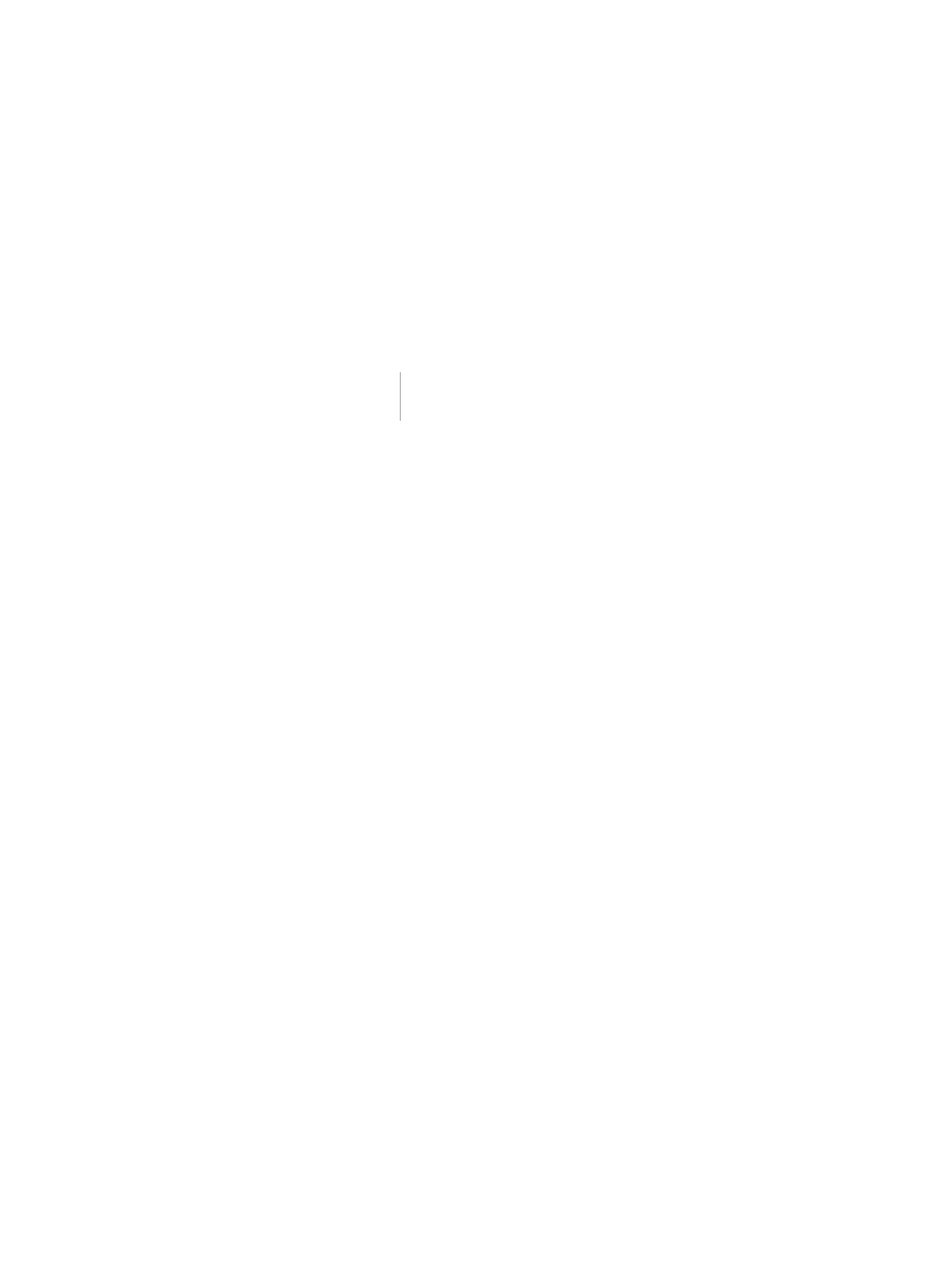
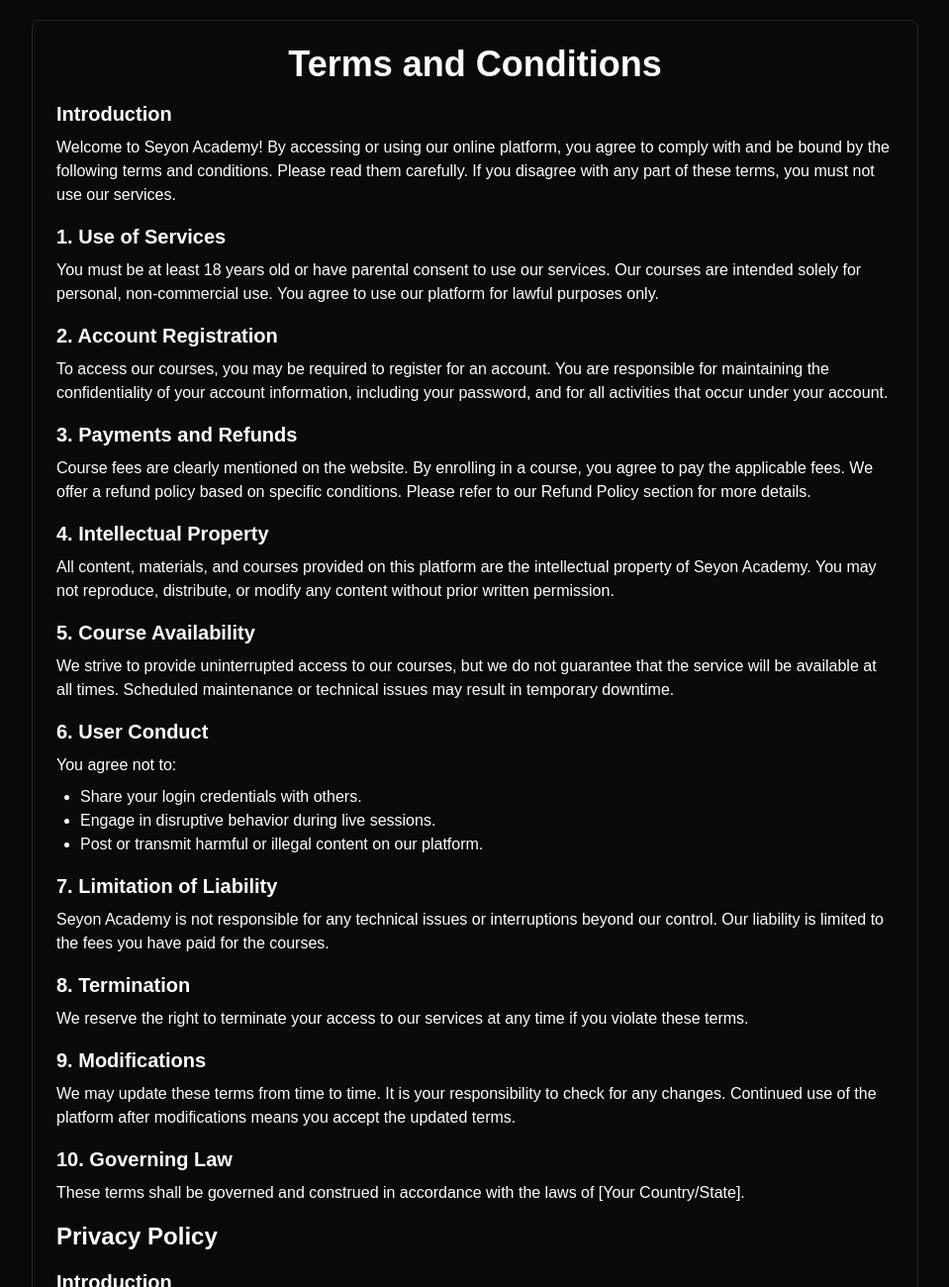
Before and after one commit to karthik1704/seyon-academy, a Next.js app: page /terms-conditions in a window 1280 px wide. Before the commit this address had no page. Shown: the top 1300 px of the page at 99% size, without its empty margins (160-1119 px from the left). Before the commit the page ends 800 px from the top, so only its background shows below. Built offline with nearby package versions, Linux system fonts and the light colour scheme.

Commit message:
Refactor terms and conditions page and add footer link to terms & conditions

```diff
--- /dev/null
+++ b/app/terms-conditions/page.tsx
@@ -0,0 +1,134 @@
+
+const TermsAndConditions = () => {
+  return (
+    <div className="max-w-4xl mx-auto p-6  rounded-lg shadow-md md:border my-5">
+      <h1 className="text-4xl font-bold mb-4 text-center">Terms and Conditions</h1>
+
+      <h2 className="text-xl font-semibold mb-2">Introduction</h2>
+      <p className="mb-4">
+        Welcome to Seyon Academy! By accessing or using our online platform, you agree to comply with and be bound by the following terms and conditions. Please read them carefully. If you disagree with any part of these terms, you must not use our services.
+      </p>
+
+      <h2 className="text-xl font-semibold mb-2">1. Use of Services</h2>
+      <p className="mb-4">
+        You must be at least 18 years old or have parental consent to use our services. Our courses are intended solely for personal, non-commercial use. You agree to use our platform for lawful purposes only.
+      </p>
+
+      <h2 className="text-xl font-semibold mb-2">2. Account Registration</h2>
+      <p className="mb-4">
+        To access our courses, you may be required to register for an account. You are responsible for maintaining the confidentiality of your account information, including your password, and for all activities that occur under your account.
+      </p>
+
+      <h2 className="text-xl font-semibold mb-2">3. Payments and Refunds</h2>
+      <p className="mb-4">
+        Course fees are clearly mentioned on the website. By enrolling in a course, you agree to pay the applicable fees. We offer a refund policy based on specific conditions. Please refer to our Refund Policy section for more details.
+      </p>
+
+      <h2 className="text-xl font-semibold mb-2">4. Intellectual Property</h2>
+      <p className="mb-4">
+        All content, materials, and courses provided on this platform are the intellectual property of Seyon Academy. You may not reproduce, distribute, or modify any content without prior written permission.
+      </p>
+
+      <h2 className="text-xl font-semibold mb-2">5. Course Availability</h2>
+      <p className="mb-4">
+        We strive to provide uninterrupted access to our courses, but we do not guarantee that the service will be available at all times. Scheduled maintenance or technical issues may result in temporary downtime.
+      </p>
+
+      <h2 className="text-xl font-semibold mb-2">6. User Conduct</h2>
+      <div className="mb-4">
+        You agree not to:
+        <ul className="list-disc ml-6 mt-2">
+          <li>Share your login credentials with others.</li>
+          <li>Engage in disruptive behavior during live sessions.</li>
+          <li>Post or transmit harmful or illegal content on our platform.</li>
+        </ul>
+      </div>
+
+      <h2 className="text-xl font-semibold mb-2">7. Limitation of Liability</h2>
+      <p className="mb-4">
+        Seyon Academy is not responsible for any technical issues or interruptions beyond our control. Our liability is limited to the fees you have paid for the courses.
+      </p>
+
+      <h2 className="text-xl font-semibold mb-2">8. Termination</h2>
+      <p className="mb-4">
+        We reserve the right to terminate your access to our services at any time if you violate these terms.
+      </p>
+
+      <h2 className="text-xl font-semibold mb-2">9. Modifications</h2>
+      <p className="mb-4">
+        We may update these terms from time to time. It is your responsibility to check for any changes. Continued use of the platform after modifications means you accept the updated terms.
+      </p>
+
+      <h2 className="text-xl font-semibold mb-2">10. Governing Law</h2>
+      <p className="mb-4">
+        These terms shall be governed and construed in accordance with the laws of [Your Country/State].
+      </p>
+
+      <h2 className="text-2xl font-bold mb-4">Privacy Policy</h2>
+
+      <h2 className="text-xl font-semibold mb-2">Introduction</h2>
+      <p className="mb-4">
+        Seyon Academy values your privacy. This policy outlines how we collect, use, and protect your personal information.
+      </p>
+
+      <h2 className="text-xl font-semibold mb-2">1. Information We Collect</h2>
+      <p className="mb-4">
+        Personal Information: When you register, we collect information such as your name, email address, phone number, and payment details.
+        Usage Data: We may collect information about how you access and use our platform, such as your IP address, browser type, and interaction with course materials.
+      </p>
+
+      <h2 className="text-xl font-semibold mb-2">2. How We Use Your Information</h2>
+      <p className="mb-4">
+        To Provide Services: We use your information to enroll you in courses, manage your account, and deliver educational content.
+        Communication: We may send you course updates, newsletters, or important notifications via email.
+        Improvement: We analyze usage data to improve our platform and enhance user experience.
+      </p>
+
+      <h2 className="text-xl font-semibold mb-2">3. Data Sharing</h2>
+      <div className="mb-4">
+        We do not sell or rent your personal information. However, we may share your data with:
+        <ul className="list-disc ml-6 mt-2">
+          <li>Service Providers: Third-party vendors who help us operate the platform (e.g., payment processors, cloud services).</li>
+          <li>Legal Obligations: If required by law or in response to a valid legal request.</li>
+        </ul>
+      </div>
+
+      <h2 className="text-xl font-semibold mb-2">4. Data Security</h2>
+      <p className="mb-4">
+        We take appropriate measures to protect your personal data from unauthorized access, alteration, disclosure, or destruction. However, no online platform can guarantee complete security.
+      </p>
+
+      <h2 className="text-xl font-semibold mb-2">5. Cookies</h2>
+      <p className="mb-4">
+        We use cookies to enhance user experience and analyze website traffic. You can control cookie settings in your browser, but disabling cookies may affect certain features of the website.
+      </p>
+
+      <h2 className="text-xl font-semibold mb-2">6. Your Rights</h2>
+      <div className="mb-4">
+        You have the right to:
+        <ul className="list-disc ml-6 mt-2">
+          <li>Access the personal information we hold about you.</li>
+          <li>Request correction or deletion of your personal data.</li>
+          <li>Withdraw consent for data processing at any time.</li>
+        </ul>
+      </div>
+
+      <h2 className="text-xl font-semibold mb-2">7. Data Retention</h2>
+      <p className="mb-4">
+        We retain your personal information for as long as necessary to provide services and fulfill the purposes outlined in this policy, unless a longer retention period is required by law.
+      </p>
+
+      <h2 className="text-xl font-semibold mb-2">8. Changes to This Policy</h2>
+      <p className="mb-4">
+        We may update this Privacy Policy periodically. We encourage you to review it regularly to stay informed of any changes.
+      </p>
+
+      <h2 className="text-xl font-semibold mb-2">9. Contact Us</h2>
+      <p className="mb-4">
+        If you have any questions or concerns about this policy, please contact us at <a href="mailto:contact@seyonacademy.com" className="text-blue-500">contact@seyonacademy.com</a>.
+      </p>
+    </div>
+  );
+};
+
+export default TermsAndConditions;
--- a/app/webinar/components/footer.tsx
+++ b/app/webinar/components/footer.tsx
@@ -1,5 +1,6 @@
 import { LOGO_ALT, LOGO_URL } from "@/app/constants";
 import Image from "next/image";
+import Link from "next/link";
 
 
 const Footer = () => {
@@ -14,6 +15,9 @@
           height={50}
         />
         <h1 className="text-2xl font-semibold">Seyon Academy</h1>
+      </div>
+      <div className="text-center mt-4 mb-8">
+        <Link href='/terms-conditions' className="text-lg font-semibold">Terms & Conditions</Link>
       </div>
       <p className="text-lg mt-6">Follow us on:</p>
       <div className="flex justify-center space-x-4 mb-4 mt-2">
@@ -42,6 +46,7 @@
           />
         </a>
       </div>
+
     <div className="text-center mt-4 mb-8">
         <h2 className="text-lg font-semibold">Disclaimer</h2>
         <p className="text-sm mt-2">
```
